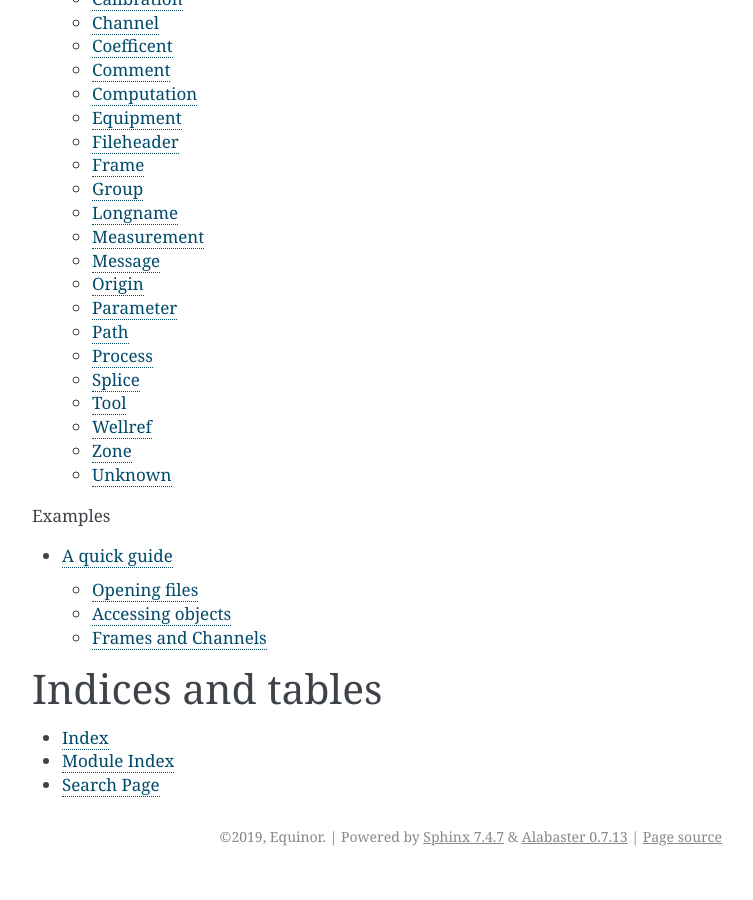
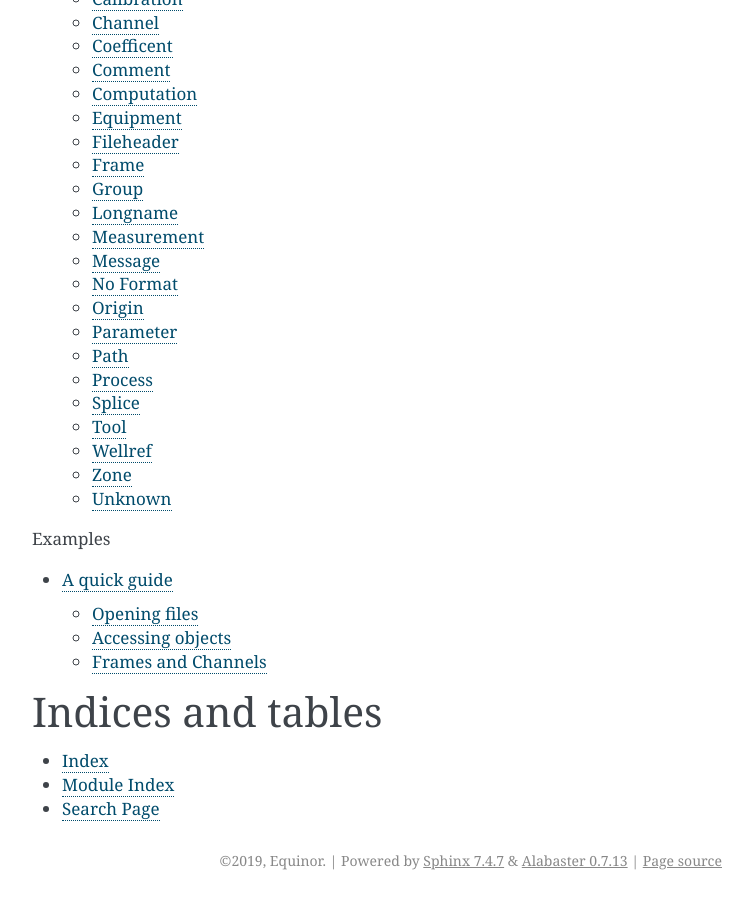
Before and after one commit to equinor/dlisio, a Sphinx documentation site: the page built from python/docs/index.rst, in a window 1280 px wide and 900 px high, scrolled down 1648 px. Shown: the whole window, without its empty margins (388-1141 px from the left). Built offline with Sphinx 7.4.7, drawn with Linux system fonts in a browser that asks for light colours; formulas are drawn with MathJax 3; before the commit the page ends 2524 px from its top, so only the background shows below that.

```diff
--- a/python/docs/dlisio.rst
+++ b/python/docs/dlisio.rst
@@ -106,6 +106,11 @@ Message
 .. autoclass:: Message(BasicObject)
     :exclude-members: describe_attr
 
+No Format
+---------
+.. autoclass:: Noformat(BasicObject)
+    :exclude-members: describe_attr
+
 Origin
 ------
 .. autoclass:: Origin(BasicObject)
```
